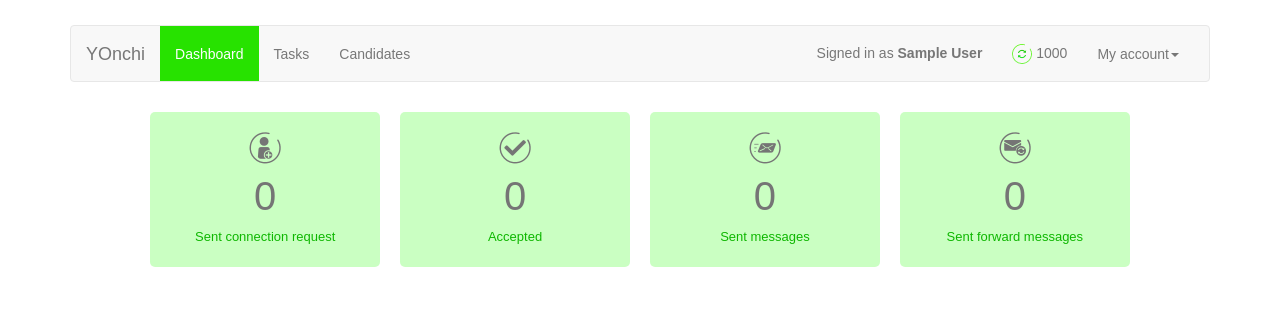
After one commit to OlegStasiv/b52, a Django app: page /dashboard/ in a window 1280 px wide. The commit adds this page. Shown: the top 311 px of the page. Run offline with Django 3.2, Linux system fonts and the light colour scheme; the visitor is signed in with stand-in values (Sample User, id 1); data that the repository does not hold is empty; parts of the project's set-up code (start-up, migrations or seed data) failed here and were passed over; some libraries are stand-ins or nearby versions.

Commit message:
add Dashboard add counter in Dashboard

```diff
--- a/b52/urls.py
+++ b/b52/urls.py
@@ -37,5 +37,6 @@ urlpatterns = [
     url(r'^candidates/(?P<id>\d+)', views.candidates, name='candidates'),
     url(r'^candidates/', views.candidates, name='candidates'),
     url(r'^points/', views.points, name='points'),
+    url(r'^dashboard/', views.dashboard, name='dashboard'),
 
 ]
--- /dev/null
+++ b/static/web/css/counter.css
@@ -0,0 +1,40 @@
+
+body {
+  font-family: Arial;
+  padding: 25px;
+  /*background-color: #f5f5f5;*/
+  color: #757575;
+}
+
+/*-=-=-=-=-=-=-=-=-=-=-=- */
+/* Column Grids */
+/*-=-=-=-=-=-=-=-=-=-=-=- */
+
+.col_half { width: 49%; }
+.col_third { width: 32%; }
+.col_fourth { width: 23.5%; }
+.col_fifth { width: 18.4%; }
+.col_sixth { width: 15%; }
+.col_three_fourth { width: 74.5%;}
+.col_twothird{ width: 66%;}
+.col_half,
+.col_third,
+.col_twothird,
+.col_fourth,
+.col_three_fourth,
+.col_fifth{
+	position: relative;
+	display:inline;
+	display: inline-block;
+	float: left;
+	margin-right: 2%;
+	margin-bottom: 20px;
+}
+.end { margin-right: 0 !important; }
+/* Column Grids End */
+
+.wrapper { width: 980px; margin: 30px auto; position: relative;}
+.counter { background-color: rgba(35, 255, 0, 0.24); padding: 20px 0; border-radius: 5px;}
+.count-title { font-size: 40px; font-weight: normal;  margin-top: 10px; margin-bottom: 0; text-align: center; }
+.count-text { font-size: 13px; font-weight: normal;  margin-top: 10px; margin-bottom: 0; text-align: center; color: #0eb700}
+.fa-2x { margin: 0 auto; float: none; display: table; color: #1c8f00; font-weight: bold}
--- a/templates/base.html
+++ b/templates/base.html
@@ -16,6 +16,8 @@
     <link href={% static 'web/css/bootstrap.css' %} rel="stylesheet">
 
     <link href={% static 'web/css/navbar.css' %} rel="stylesheet">
+
+    <link href={% static 'web/css/counter.css' %} rel="stylesheet">
 
     <!-- Just for debugging purposes. Don't actually copy these 2 lines! -->
     <!--[if lt IE 9]><script src="../../assets/js/ie8-responsive-file-warning.js"></script><![endif]-->
@@ -47,6 +49,7 @@
             </div>
             <div id="navbar" class="navbar-collapse collapse">
                 <ul class="nav navbar-nav">
+                    <li><a href={% url 'dashboard' %}>Dashboard</a></li>
                     <li><a href={% url 'tasks' %}>Tasks</a></li>
                     <li><a href={% url 'candidates' %}>Candidates</a></li>
                 </ul>
@@ -81,6 +84,7 @@
     <script src={% static 'web/js/task_modal.js' %}></script>
     <script type="text/javascript" src="{% static 'web/js/footer.js' %}"></script>
     <script type="text/javascript" src="{% static 'web/js/candidates.js' %}"></script>
+    <script type="text/javascript" src="{% static 'web/js/counter.js' %}"></script>
     <!-- IE10 viewport hack for Surface/desktop Windows 8 bug -->
     <script>
         $(".nav li").on("click", function () {
--- /dev/null
+++ b/templates/dashboard.html
@@ -0,0 +1,31 @@
+{% extends "base.html" %}
+{% load static %}
+
+{% block main_block %}
+
+<div class="wrapper">
+    <div class="counter col_fourth">
+      <i class="fa fa-code fa-2x"><img src={% static 'web/images/d_send_connect.png' %}></i>
+      <h2 class="timer count-title count-number" data-to="{{ sent_connection }}" data-speed="1500"></h2>
+       <p class="count-text ">Sent connection request</p>
+    </div>
+
+    <div class="counter col_fourth">
+      <i class="fa fa-coffee fa-2x"><img src={% static 'web/images/d_accept.png' %}></i>
+      <h2 class="timer count-title count-number" data-to="{{ accept }}" data-speed="1500"></h2>
+      <p class="count-text ">Accepted</p>
+    </div>
+
+    <div class="counter col_fourth">
+      <i class="fa fa-lightbulb-o fa-2x"><img src={% static 'web/images/d_send_message.png' %}></i>
+      <h2 class="timer count-title count-number" data-to="{{ sent_message }}" data-speed="1500"></h2>
+      <p class="count-text ">Sent messages</p>
+    </div>
+
+    <div class="counter col_fourth end">
+      <i class="fa fa-bug fa-2x"><img src={% static 'web/images/d_forward_message.png' %}></i>
+      <h2 class="timer count-title count-number" data-to="{{ sent_forward_message }}" data-speed="1500"></h2>
+      <p class="count-text ">Sent forward messages</p>
+    </div>
+</div>
+{% endblock %}
--- a/zoltan/views.py
+++ b/zoltan/views.py
@@ -22,7 +22,7 @@ UserModel = get_user_model()
 
 def index(request):
     if request.user.is_authenticated():
-        return redirect('tasks')
+        return redirect('dashboard')
     return render_to_response('index.html')
 
 
@@ -36,8 +36,8 @@ def log_in(request):
             if user is not None:
                 login(request, user)
                 if user.is_superuser:
-                    return redirect('/tasks')
-                return redirect('/tasks')
+                    return redirect('/dashboard')
+                return redirect('/dashboard')
             return redirect('/login')
         elif request.POST.get('submit') == 'Sign Up':
             form = SignUpForm(request.POST)
@@ -47,7 +47,7 @@ def log_in(request):
                 raw_password = form.cleaned_data.get('password1')
                 user = authenticate(username=username, password=raw_password)
                 login(request, user)
-                return redirect('/tasks')
+                return redirect('/dashboard')
     return render_to_response('login.html')
 
 
@@ -224,3 +224,14 @@ def candidates(request):
         context = {'candidates': candidates, 'tasks': tasks}
         return render(request, 'candidates.html', context)
     return redirect('/login')
+
+
+def dashboard(request):
+    if request.user.is_authenticated():
+        sent_connection = Task.objects.filter(user_id=request.user.id).filter(taskcandidates__send_connect=True).count()
+        accept = Task.objects.filter(user_id=request.user.id).filter(taskcandidates__accept_connect=True).count()
+        sent_message = Task.objects.filter(user_id=request.user.id).filter(taskcandidates__send_message=True).count()
+        sent_forward_message = Task.objects.filter(user_id=request.user.id).filter(taskcandidates__send_forward=True).count()
+        context = {'sent_connection': sent_connection, 'accept': accept, 'sent_message': sent_message, 'sent_forward_message': sent_forward_message}
+        return render(request, 'dashboard.html', context)
+    return redirect('/login')
```
Also changed, not shown: static/web/js/counter.js (added, +98 -0 lines), static/web/images/d_accept.png (added), static/web/images/d_forward_message.png (added), static/web/images/d_send_connect.png (added), static/web/images/d_send_message.png (added).
